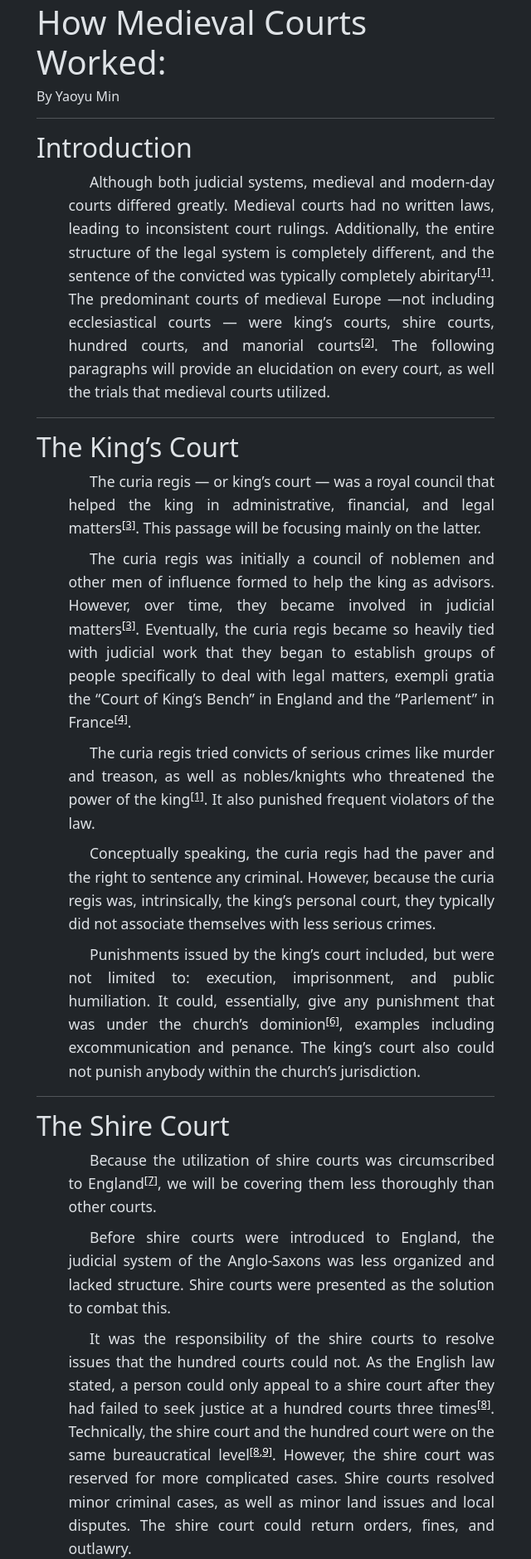
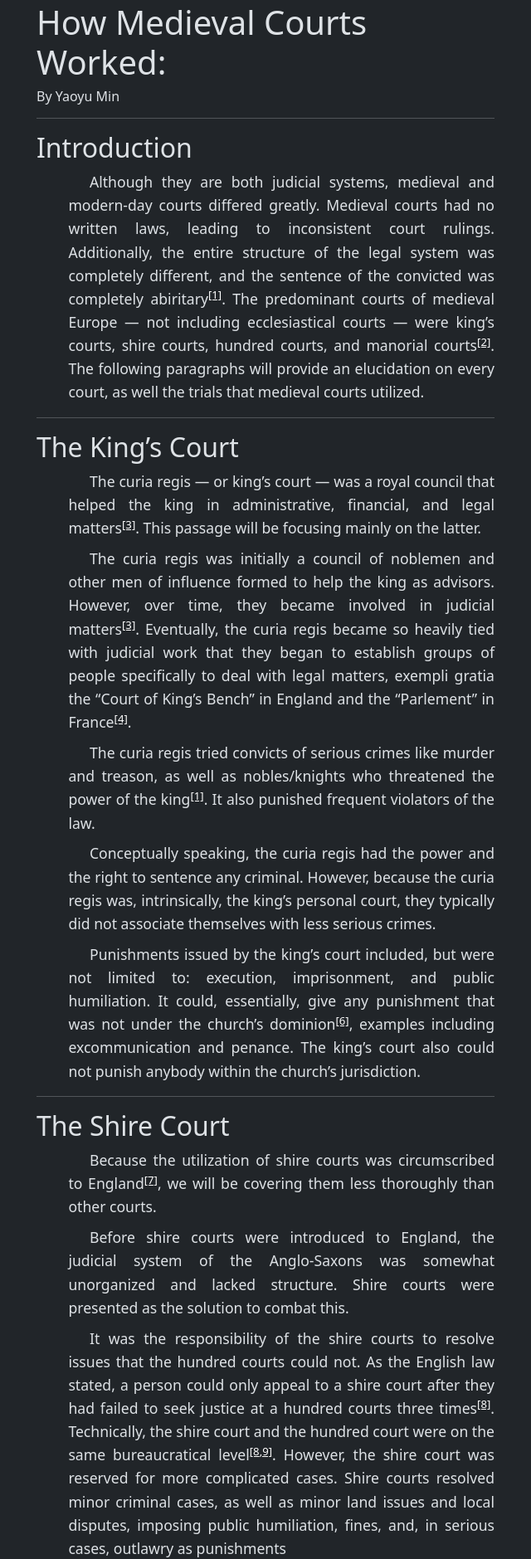
Before and after one commit to methecoderyeah/There-Will-Be-Wolves, a Flask app: page /how-medieval-courts-worked in a window 1280 px wide. Shown: the part 120-1999 px from the top of the page at 83% size, without its empty margins (320-960 px from the left). Run offline with Flask 3, Linux system fonts and the light colour scheme.

Commit message:
Fied grammar on this page and also some em-dashes.

```diff
--- a/templates/how_medieval_courts_worked.html
+++ b/templates/how_medieval_courts_worked.html
@@ -13,25 +13,25 @@
 
     <div>
         <h2>Introduction</h2>
-        <p style="padding-left: 3vw;" class="indent">Although both judicial systems, medieval and modern-day courts differed greatly. Medieval courts had no written laws, leading to inconsistent court rulings. Additionally, the entire structure of the legal system is completely different, and the sentence of the convicted was typically completely abiritary<sup><a href="https://api.pageplace.de/preview/DT0400.9781135358631_A24647394/preview-9781135358631_A24647394.pdf">[1]</a></sup>. The predominant courts of medieval Europe —not including ecclesiastical courts — were king’s courts, shire courts, hundred courts, and manorial courts<sup><a href="https://www.savemyexams.com/gcse/history/aqa/16/aqa-british-depth-study/revision-notes/norman-england-c1066-c1100/how-did-the-normans-change-england/norman-legal-system/">[2]</a></sup>. The following paragraphs will provide an elucidation on every court, as well the trials that medieval courts utilized.</p>
+        <p style="padding-left: 3vw;" class="indent">Although they are both judicial systems, medieval and modern-day courts differed greatly. Medieval courts had no written laws, leading to inconsistent court rulings. Additionally, the entire structure of the legal system was completely different, and the sentence of the convicted was completely abiritary<sup><a href="https://api.pageplace.de/preview/DT0400.9781135358631_A24647394/preview-9781135358631_A24647394.pdf">[1]</a></sup>. The predominant courts of medieval Europe &mdash; not including ecclesiastical courts &mdash; were king’s courts, shire courts, hundred courts, and manorial courts<sup><a href="https://www.savemyexams.com/gcse/history/aqa/16/aqa-british-depth-study/revision-notes/norman-england-c1066-c1100/how-did-the-normans-change-england/norman-legal-system/">[2]</a></sup>. The following paragraphs will provide an elucidation on every court, as well the trials that medieval courts utilized.</p>
     </div>
     <hr>
 
     <div>
         <h2>The King’s Court</h2>
-        <p style="padding-left: 3vw;" class="indent">The curia regis — or king’s court — was a royal council that helped the king in administrative, financial, and legal matters<sup><a href="https://fiveable.me/europe-1000-1500/key-terms/curia-regis">[3]</a></sup>. This passage will be focusing mainly on the latter.</p>
+        <p style="padding-left: 3vw;" class="indent">The curia regis &mdash; or king’s court &mdash; was a royal council that helped the king in administrative, financial, and legal matters<sup><a href="https://fiveable.me/europe-1000-1500/key-terms/curia-regis">[3]</a></sup>. This passage will be focusing mainly on the latter.</p>
         <p style="padding-left: 3vw;" class="indent">The curia regis was initially a council of noblemen and other men of influence formed to help the king as advisors. However, over time, they became involved in judicial matters<sup><a href="https://fiveable.me/europe-1000-1500/key-terms/curia-regis">[3]</a></sup>. Eventually, the curia regis became so heavily tied with judicial work that they began to establish groups of people specifically to deal with legal matters, exempli gratia the “Court of King’s Bench” in England and the “Parlement” in France<sup><a href="https://www.britannica.com/topic/medieval-law">[4]</a></sup>.</p>
         <p style="padding-left: 3vw;" class="indent">The curia regis tried convicts of serious crimes like murder and treason, as well as nobles/knights who threatened the power of the king<sup><a href="https://api.pageplace.de/preview/DT0400.9781135358631_A24647394/preview-9781135358631_A24647394.pdf">[1]</a></sup>. It also punished frequent violators of the law.</p>
-        <p style="padding-left: 3vw;" class="indent">Conceptually speaking, the curia regis had the paver and the right to sentence any criminal. However, because the curia regis was, intrinsically, the king’s personal court, they typically did not associate themselves with less serious crimes. </p>
-        <p style="padding-left: 3vw;" class="indent">Punishments issued by the king’s court included, but were not limited to: execution, imprisonment, and public humiliation. It could, essentially, give any punishment that was under the church’s dominion<sup><a href="https://en.wikipedia.org/wiki/Court_of_King%27s_Bench_(England)#Jurisdiction">[6]</a></sup>, examples including excommunication and penance. The king’s court also could not punish anybody within the church’s jurisdiction.</p>
+        <p style="padding-left: 3vw;" class="indent">Conceptually speaking, the curia regis had the power and the right to sentence any criminal. However, because the curia regis was, intrinsically, the king’s personal court, they typically did not associate themselves with less serious crimes. </p>
+        <p style="padding-left: 3vw;" class="indent">Punishments issued by the king’s court included, but were not limited to: execution, imprisonment, and public humiliation. It could, essentially, give any punishment that was not under the church’s dominion<sup><a href="https://en.wikipedia.org/wiki/Court_of_King%27s_Bench_(England)#Jurisdiction">[6]</a></sup>, examples including excommunication and penance. The king’s court also could not punish anybody within the church’s jurisdiction.</p>
     </div>
     <hr>
 
     <div>
         <h2>The Shire Court</h2>
         <p style="padding-left: 3vw;" class="indent">Because the utilization of shire courts was circumscribed to England<sup><a href="https://grokipedia.com/page/shire_court">[7]</a></sup>, we will be covering them less thoroughly than other courts.</p>
-        <p style="padding-left: 3vw;" class="indent">Before shire courts were introduced to England, the judicial system of the Anglo-Saxons was less organized and lacked structure. Shire courts were presented as the solution to combat this.</p>
-        <p style="padding-left: 3vw;" class="indent">It was the responsibility of the shire courts to resolve issues that the hundred courts could not. As the English law stated, a person could only appeal to a shire court after they had failed to seek justice at a hundred courts three times<sup><a href="https://ancientwarhistory.com/the-evolution-of-shire-governance-in-anglo-saxon-england-foundations-of-modern-british-administration/">[8]</a></sup>. Technically, the shire court and the hundred court were on the same bureaucratical level<sup><a href="https://ancientwarhistory.com/the-evolution-of-shire-governance-in-anglo-saxon-england-foundations-of-modern-british-administration/">[8</a><a href="https://en.wikipedia.org/wiki/Shire_court#:~:text=A%20shire%20court%20or%20shire%20moot%20was%20an,the%20collection%20of%20taxes%20for%20the%20central%20government.">,9]</a></sup>. However, the shire court was reserved for more complicated cases. Shire courts resolved minor criminal cases, as well as minor land issues and local disputes. The shire court could return orders, fines, and outlawry.</p>
+        <p style="padding-left: 3vw;" class="indent">Before shire courts were introduced to England, the judicial system of the Anglo-Saxons was somewhat unorganized and lacked structure. Shire courts were presented as the solution to combat this.</p>
+        <p style="padding-left: 3vw;" class="indent">It was the responsibility of the shire courts to resolve issues that the hundred courts could not. As the English law stated, a person could only appeal to a shire court after they had failed to seek justice at a hundred courts three times<sup><a href="https://ancientwarhistory.com/the-evolution-of-shire-governance-in-anglo-saxon-england-foundations-of-modern-british-administration/">[8]</a></sup>. Technically, the shire court and the hundred court were on the same bureaucratical level<sup><a href="https://ancientwarhistory.com/the-evolution-of-shire-governance-in-anglo-saxon-england-foundations-of-modern-british-administration/">[8</a><a href="https://en.wikipedia.org/wiki/Shire_court#:~:text=A%20shire%20court%20or%20shire%20moot%20was%20an,the%20collection%20of%20taxes%20for%20the%20central%20government.">,9]</a></sup>. However, the shire court was reserved for more complicated cases. Shire courts resolved minor criminal cases, as well as minor land issues and local disputes, imposing public humiliation, fines, and, in serious cases, outlawry as punishments</p>
     </div>
     <hr>
 
@@ -44,8 +44,8 @@
 
     <div>
         <h2>Manorial Courts</h2>
-        <p style="padding-left: 3vw;" class="indent">Unlike the aforementioned two courts, manorial courts were widespread throughout Europe during the feudal period<sup><a href=https://en.wikipedia.org/wiki/Manorial_court>[11]</a></sup>. They were the lowest level of court and were responsible for all legal matters which the lord of the manor had jurisdiction over. There were three types of courts within the manorial court: the court of the honour, the court baron, and the halmote court. Each court was different in that it tried different classes or people — the court of honour tried those close to the lord of the manor, the court baron tried free men/women, and the halmote court tried serfs<sup><a href="https://en.wikipedia.org/wiki/Manorial_court">[11]</a></sup>.</p>
-        <p style="padding-left: 3vw;" class="indent">Every manor had a list of rules called the custumal. Anybody resident of the manor who broke the rules could be tried in the manorial court, either by trial by ordeal, compurgation, or jury<sup><a href="https://en.wikipedia.org/wiki/Manorial_court">[11]</a></sup></a>. Punishments included fines and public shaming<sup><a href="https://grokipedia.com/page/Manorial_court#:~:text=A%20manorial%20court%20was%20the%20lowest%20tier%20of,conflicts%20without%20recourse%20to%20higher%20royal%20jurisdictions.%5B1%5D%20">[12]</a></sup>.</p>
+        <p style="padding-left: 3vw;" class="indent">Unlike the aforementioned two courts, manorial courts were utilized throughout Europe during the feudal period<sup><a href=https://en.wikipedia.org/wiki/Manorial_court>[11]</a></sup>. They were the lowest level of court and were responsible for all legal matters which the lord of the manor had jurisdiction over. There were three types of courts within the manorial court: the court of the honour, the court baron, and the halmote court. Each court was different in that it tried different classes or people &mdash; the court of honour tried those close to the lord of the manor, the court baron tried free men/women, and the halmote court tried serfs<sup><a href="https://en.wikipedia.org/wiki/Manorial_court">[11]</a></sup>.</p>
+        <p style="padding-left: 3vw;" class="indent">Every manor had a list of rules called the custumal. Any resident of the manor who broke the rules of the custumal could be tried in the manorial court, either by trial by ordeal, compurgation, or jury<sup><a href="https://en.wikipedia.org/wiki/Manorial_court">[11]</a></sup></a>. Punishments included fines and public shaming<sup><a href="https://grokipedia.com/page/Manorial_court#:~:text=A%20manorial%20court%20was%20the%20lowest%20tier%20of,conflicts%20without%20recourse%20to%20higher%20royal%20jurisdictions.%5B1%5D%20">[12]</a></sup>.</p>
     </div>
     <hr>
 
@@ -60,20 +60,20 @@
     <div>
         <h2>Trial By Ordeal</h2>
         <p style="padding-left: 3vw;" class="indent">Trial by ordeal was a trial in which the accused were thought to be saved by divine intervention if innocent. It is an iconic medieval trial type and is considered incredibly unethical by modern standards.</p>
-        <p style="padding-left: 3vw;" class="indent">The main trials that were included with trial by ordeal were trial by fire, hot water, cold water, and combat. Trial by fire and hot water involved forcing the accused to inflict injury on themselves to see if the wound healed fast. Trial by cold water was typically used as a trial to test if one was a witch. In this trial, the accused were thrown into water to see if they floated or sank. If they floated, it would be taken as a sign that the water rejected them, proving their guilt. Finally, in trial by combat, nobles were forced to fight. The winner was innocent and the loser was guilty<sup><a href="https://allthatsinteresting.com/trial-by-ordeal">[15</a><a href="https://pages.uoregon.edu/dluebke/Witches442/442Week03--Ordeal&Torture.html#:~:text=In%20a%20trial%20by%20hot%20water%20%28judicium%20aquae,a%20ring%20or%20jewel%20placed%20at%20the%20bottom.">,16]</a></sup>.</p>
+        <p style="padding-left: 3vw;" class="indent">The main trials that were included with trial by ordeal were trial by fire, hot water, cold water, and combat. Trial by fire and hot water involved forcing the accused to inflict injury on themselves to see if the wound healed quickly. Trial by cold water was typically used as a trial to test if one was a witch. In this trial, the accused were thrown into water to see if they floated or sank. If they floated, it would be taken as a sign that the water rejected them, proving their guilt. Finally, in trial by combat, nobles were forced to fight. The winner was innocent and the loser was guilty<sup><a href="https://allthatsinteresting.com/trial-by-ordeal">[15</a><a href="https://pages.uoregon.edu/dluebke/Witches442/442Week03--Ordeal&Torture.html#:~:text=In%20a%20trial%20by%20hot%20water%20%28judicium%20aquae,a%20ring%20or%20jewel%20placed%20at%20the%20bottom.">,16]</a></sup>.</p>
     </div>
     <hr>
 
     <div>
         <h2>Trial by Compurgation</h2>
-        <p style="padding-left: 3vw;" class="indent">Trial by compurgation, despite its relative obscurity, was the most common trial method of the middle ages. It was “looked on as the most effectual proof of innocence.<sup><a href="https://historicalbritainblog.com/what-is-trial-by-compurgation/">[17]</a></sup>”.</p>
-        <p style="padding-left: 3vw;" class="indent">By trial by compurgation, the accused had to swear an oath that they did not commit the crime before finding a specific number of people — typically twelve — and having them swear an oath that they believed the accused’s oath<sup><a href="https://www.britannica.com/topic/compurgation">[18]</a></sup>. The twelve people did not have to know anything about the case; trial by compurgation was less a trial of empirical evidence and more a test of character<sup><a>[19]</a></sup>.</p>
+        <p style="padding-left: 3vw;" class="indent">Trial by compurgation, despite its relative obscurity, was the most common trial method of the middle ages. It was “looked on as the most effectual proof of innocence.”<sup><a href="https://historicalbritainblog.com/what-is-trial-by-compurgation/">[17]</a></sup>.</p>
+        <p style="padding-left: 3vw;" class="indent">By trial by compurgation, the accused had to swear an oath that they did not commit the crime before finding a specific amount of people &mdash; typically twelve &mdash; and having them swear an oath that they believed the accused’s oath<sup><a href="https://www.britannica.com/topic/compurgation">[18]</a></sup>. The twelve people did not have to know anything about the case; trial by compurgation was less a trial of empirical evidence and more a test of character<sup><a>[19]</a></sup>.</p>
     </div>
     <hr>
 
     <div>
         <h2>Resoloution</h2>
-        <p style="padding-left: 3vw;" class="indent">In the end, medieval justice was less a system than a gamble. A gamble in which power and luck decided more any empirical evidence ever could. Whether a person lived or died could be decided on the mood of a lord, the loyalty of his friends (trial by compurgation), or whether the “heavens” intervened. And while the modern courts may seem to be perfect, they still bear the vestiges of medieval ones. Perhaps we can never get a perfect legal system. But we can get pretty close.</p>
+        <p style="padding-left: 3vw;" class="indent">In the end, medieval justice was less a system than a gamble. A gamble in which power and luck decided more any empirical evidence ever could. Whether a person lived or died could be decided on the mood of a lord, the loyalty of his friends (trial by compurgation), or whether the “heavens” intervened. And while the modern courts may seem to be perfect, they still bear the vestiges of medieval ones. Perhaps we can never get a perfect legal system. Hopefully, we can get pretty close.</p>
     </div>
     <div class="d-flex justify-content-center">
         ~~~ end ~~~
--- a/templates/punishments.html
+++ b/templates/punishments.html
@@ -20,7 +20,7 @@
 
     <div>
         <h2>Punishments</h2>
-        <p style="padding-left: 3vw;" class="indent">One of the most severe punishments was public executions. People who committed serious crimes such as murder, treason, piracy, or rebellion were often hanged, beheaded, or burnt in public. This was very common because authorities wanted crowds to realize the consequences and reprisals that came with defying authority. Contrary to popular belief, beheading was a rare punishment that was reserved for nobles because it was quicker and more honourable. For ordinary criminals, being hanged was very common. But if someone was accused of heresy &mdash; holding religious beliefs that went against the Church— they would be burnt at the stake. In some countries, people who were guilty of treason could face extremely brutal consequences for stealing such as drawing and quartering, which was when someone was dragged to the location of their execution, hanged —but not given the mercy of death —  and had some of their organs removed and burnt in front of them before being beheaded and having their body cut up into four pieces, tied to a horse, and pulled apart. Resulting in a painful and merciless death.</p>
+        <p style="padding-left: 3vw;" class="indent">One of the most severe punishments was public executions. People who committed serious crimes such as murder, treason, piracy, or rebellion were often hanged, beheaded, or burnt in public. This was very common because authorities wanted crowds to realize the consequences and reprisals that came with defying authority. Contrary to popular belief, beheading was a rare punishment that was reserved for nobles because it was quicker and more honourable. For ordinary criminals, being hanged was very common. But if someone was accused of heresy &mdash; holding religious beliefs that went against the Church &mdash; they would be burnt at the stake. In some countries, people who were guilty of treason could face extremely brutal consequences for stealing such as drawing and quartering, which was when someone was dragged to the location of their execution, hanged &mdash; but not given the mercy of death &mdash;  and had some of their organs removed and burnt in front of them before being beheaded and having their body cut up into four pieces, tied to a horse, and pulled apart. Resulting in a painful and merciless death.</p>
         <p style="padding-left: 3vw;" class="indent">For lesser crimes, criminals would receive punishments that caused pain. Whipping or flogging were commonly used when someone committed crimes such as theft, drunkenness or cheating. Criminals were often whipped in public streets so that everyone could see their shame. Stocks or pillory were also common punishments. Stocks were a wooden frame made to restrain the movement of feet and sometimes hands, while the pillory was a standing frame that held the hands and head of the criminal and places in markets or in front of churches for the public to see. People would often throw rotten food and garbage at them. This punishment was rarely used in Italy.</p>
         <p style="padding-left: 3vw;" class="indent">Imprisonment was also very common for all criminals. Unlike modern prisons, medieval prisons were not designed to help improve a criminal's behaviour. Medieval prisons were often used for holding prisoners while they waited for trial, punishment, or execution. Some criminals were also imprisoned if they could not pay their fines for crime. </p>
     </div>
```
